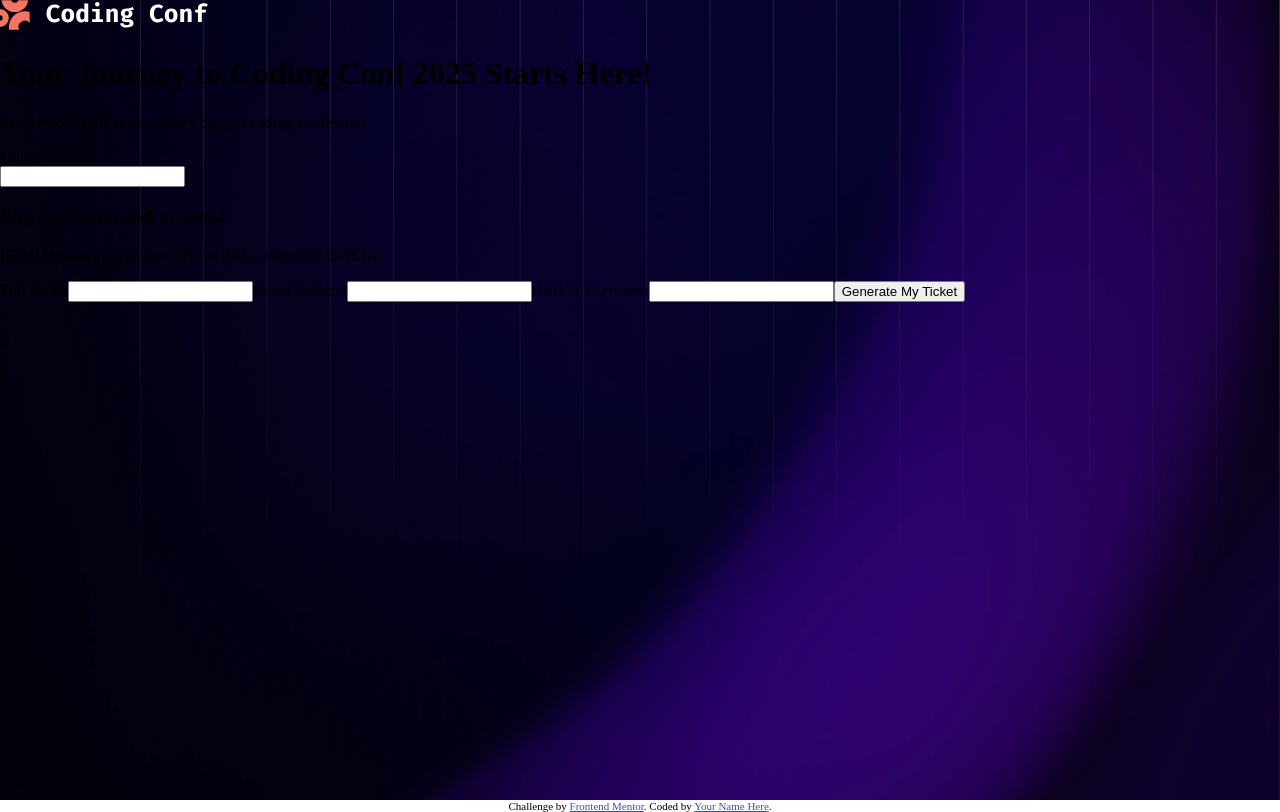
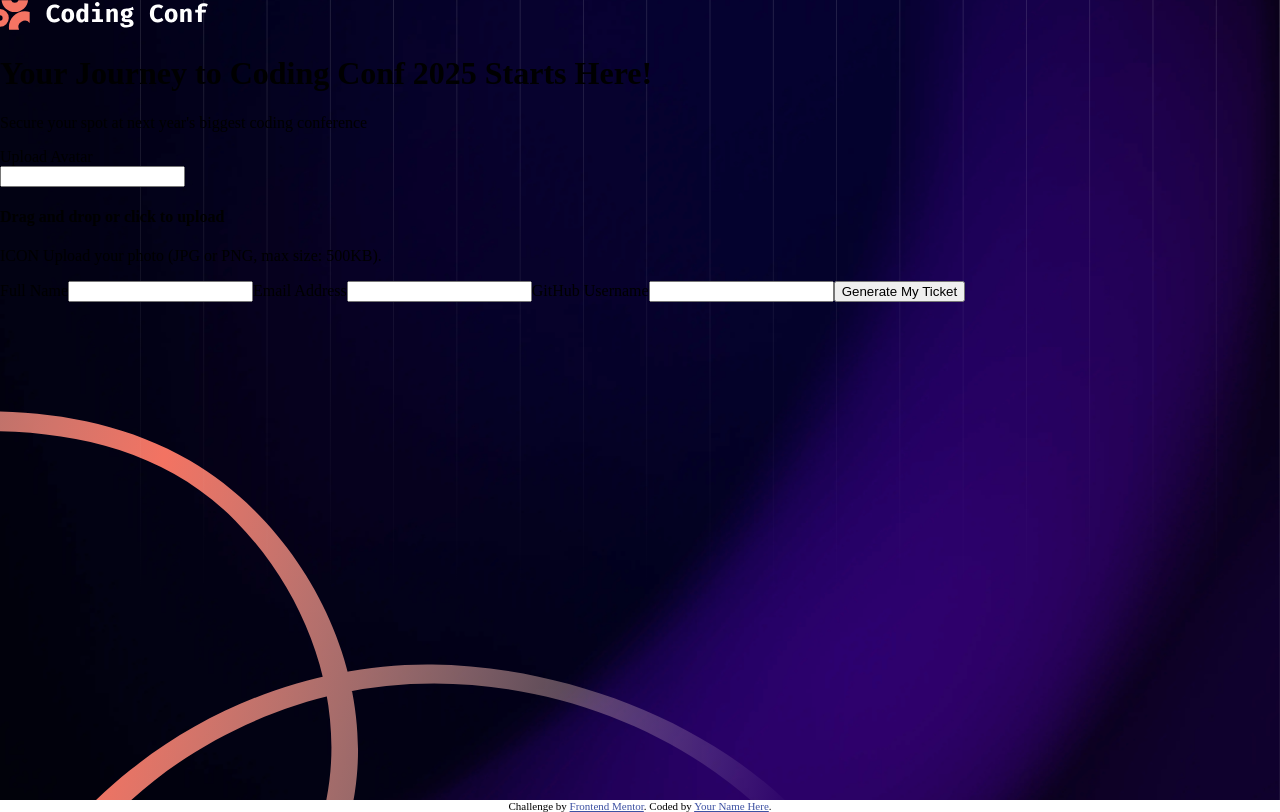
Before and after one commit to AnitaAlexieva/Conference-Ticket-Generator, a React (Vite) app in the folder client/: page / in a window 1280 px wide. Built offline with nearby package versions, Linux system fonts and the light colour scheme.

Commit message:
Add bottom-left curl to background

```diff
--- a/client/src/index.css
+++ b/client/src/index.css
@@ -13,11 +13,12 @@ body {
 
     background-image:
         url('/images/pattern-lines.svg'),
+        url('/public/images/pattern-squiggly-line-bottom-desktop.svg'),
         url('/images/background-desktop.png');
 
-    background-position: top right, center;
-    background-repeat: no-repeat, no-repeat;
-    background-size: contain, cover;
+    background-position: top right,bottom left, center;
+    background-repeat: no-repeat,no-repeat, no-repeat;
+    background-size: contain, auto, cover;
 }
 
 
```
